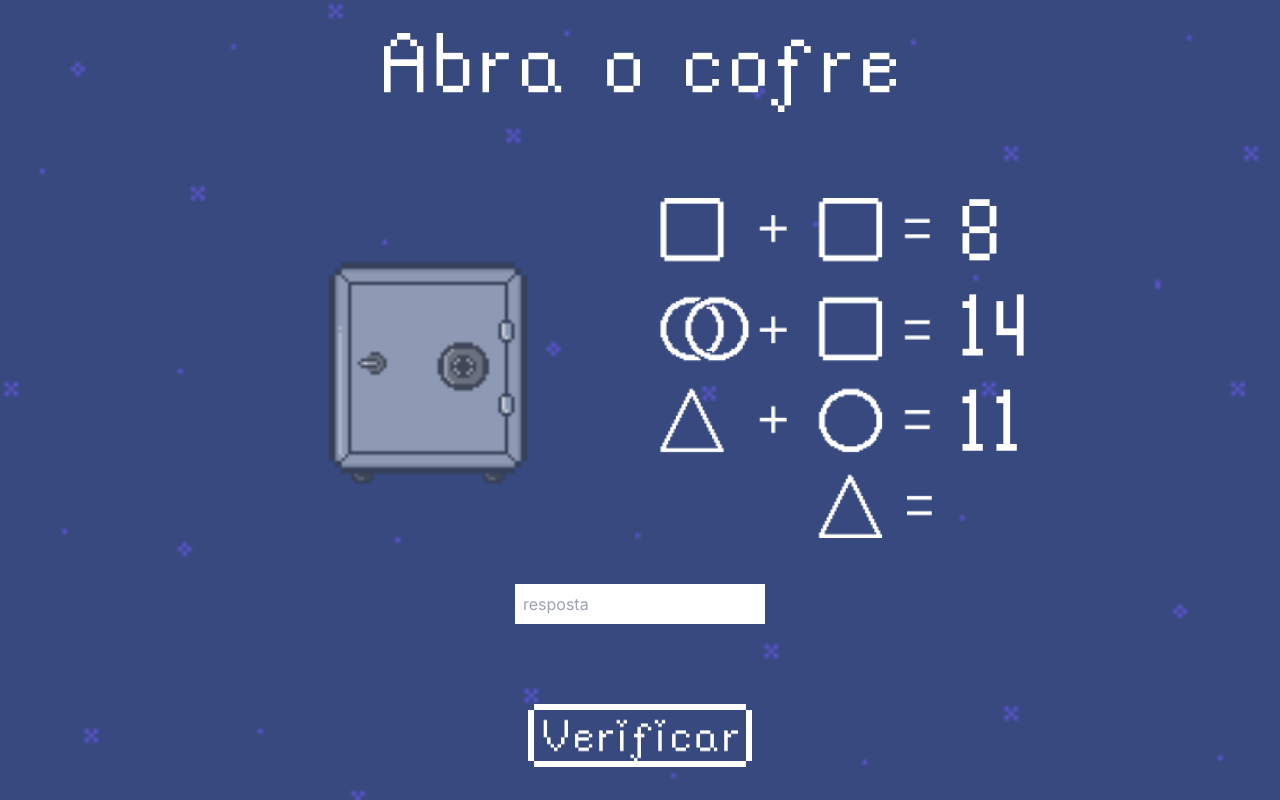
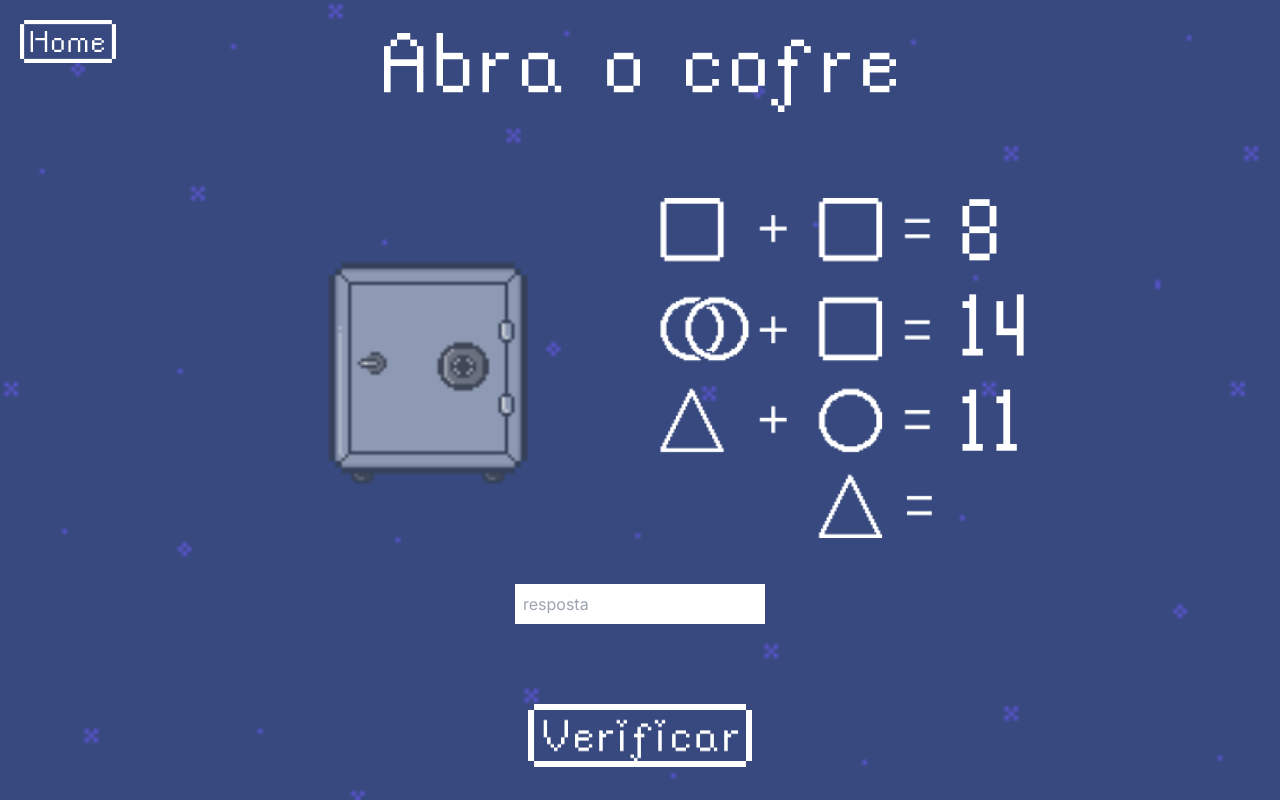
Before and after one commit to raissarossi/game, a Next.js app: page /game5 in a window 1280 px wide. Built offline with nearby package versions, Linux system fonts and the light colour scheme.

Commit message:
home button

```diff
--- a/src/app/layout.tsx
+++ b/src/app/layout.tsx
@@ -1,6 +1,10 @@
+'use client'
 import './globals.css'
 import type { Metadata } from 'next'
 import { Inter } from 'next/font/google'
+import Image from "next/image";
+import home from "../images/home.svg"
+import { useRouter } from "next/navigation";
 
 const inter = Inter({ subsets: ['latin'] })
 
@@ -14,9 +18,14 @@ export default function RootLayout({
 }: {
   children: React.ReactNode
 }) {
+  const router = useRouter();
   return (
     <html lang="en">
-      <body className={inter.className}>{children}</body>
+      <body className={inter.className}>
+        <button className='absolute top-5 right-2 lg:left-5 hover:translate-y-1' onClick={()=>router.push("/games")}>
+          <Image src={home} alt='' className='w-16 lg:w-24'/>
+        </button>
+        {children}</body>
     </html>
   )
 }
```
Also changed, not shown: src/images/home.svg (added).
